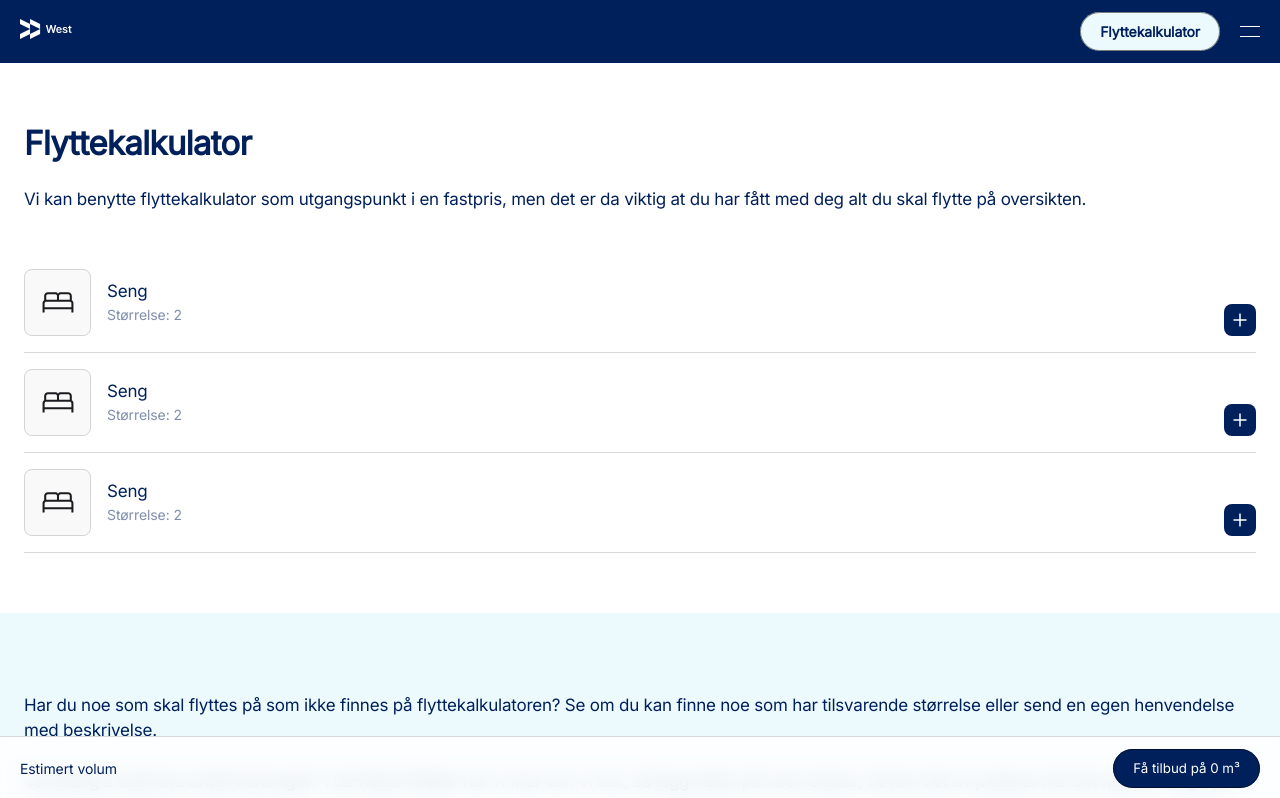
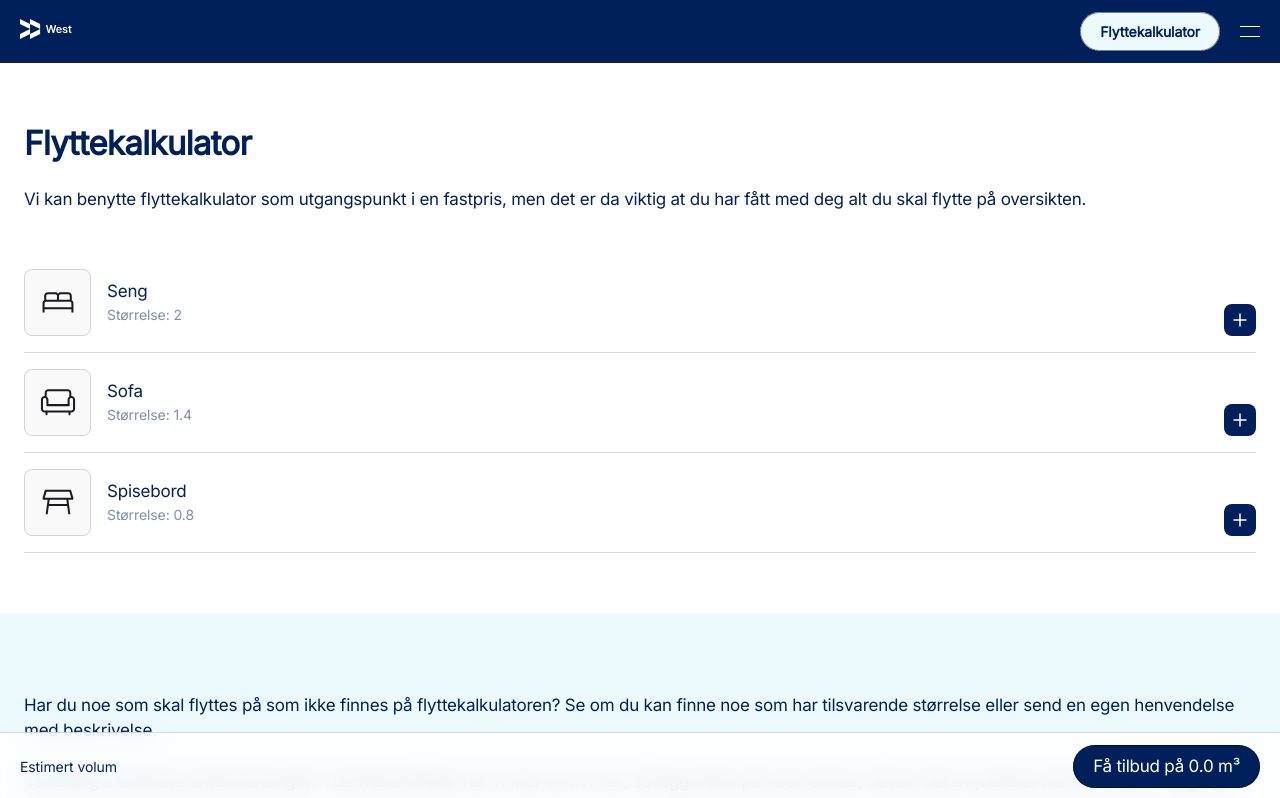
Before and after one commit to rosholm-studio/west-flyttebyra, a SvelteKit app: page /flyttekalkulator in a window 1280 px wide. Shown: the top 798 px of the page. Built offline with nearby package versions, Linux system fonts and the light colour scheme.

Commit message:
small fix

```diff
--- a/src/global.css
+++ b/src/global.css
@@ -115,6 +115,11 @@ button.custom {
     color: unset;
 }
 
+button img {
+    user-select: none;
+    pointer-events: none;
+}
+
 
 
 .xxl {
--- a/src/lib/Calculator.svelte
+++ b/src/lib/Calculator.svelte
@@ -3,7 +3,6 @@
     let displayedItem = [];
     let displayedCount = [];
     let displayedSize = calculatorItems.map(obj => obj.size);
-    let total;
 
     let result = 0;
 
@@ -19,11 +18,11 @@
         if ((displayedCount[index] === 0 && bool === true) ||
             (displayedCount[index] === 1 && bool === false))
             displayedItem[index].classList.toggle('active');
-
     }
 
     function changeCount(index, amount) {
-        if (displayedCount[index]<99) displayedCount[index] += amount;
+        if (displayedCount[index]===99 && amount === 1) return;
+        displayedCount[index] += amount;
     }
 
 </script>
@@ -48,14 +47,13 @@
         </div>
     {/each}
 </div>
+
 <div class="menu">
     <p class="s">Estimert volum</p>
-    <button class="inverted">Få tilbud på {result} m³</button>
+    <button class="inverted ml">Få tilbud på {result.toFixed(1)} m³</button>
 </div>
 
-
 <style>
-
     .item {
         display: flex;
         align-items: end;
--- a/src/routes/+layout.svelte
+++ b/src/routes/+layout.svelte
@@ -11,7 +11,6 @@
     onMount(() => {
         container = document.querySelector('nav .container');
         offset = `margin-top: ${container.offsetHeight}px;`;
-        console.log(container.offsetHeight)
     })
 </script>
 
--- a/src/routes/flyttekalkulator/+page.svelte
+++ b/src/routes/flyttekalkulator/+page.svelte
@@ -7,14 +7,14 @@
             size: 2
         },
         {
-            image: '/bed.svg',
-            title: 'Seng',
-            size: 2
+            image: '/sofa.svg',
+            title: 'Sofa',
+            size: 1.4
         },
         {
-            image: '/bed.svg',
-            title: 'Seng',
-            size: 2
+            image: '/spisebord.svg',
+            title: 'Spisebord',
+            size: 0.8
         }
     ];
 
```
Also changed, not shown: static/sofa.svg (added), static/spisebord.svg (added).
